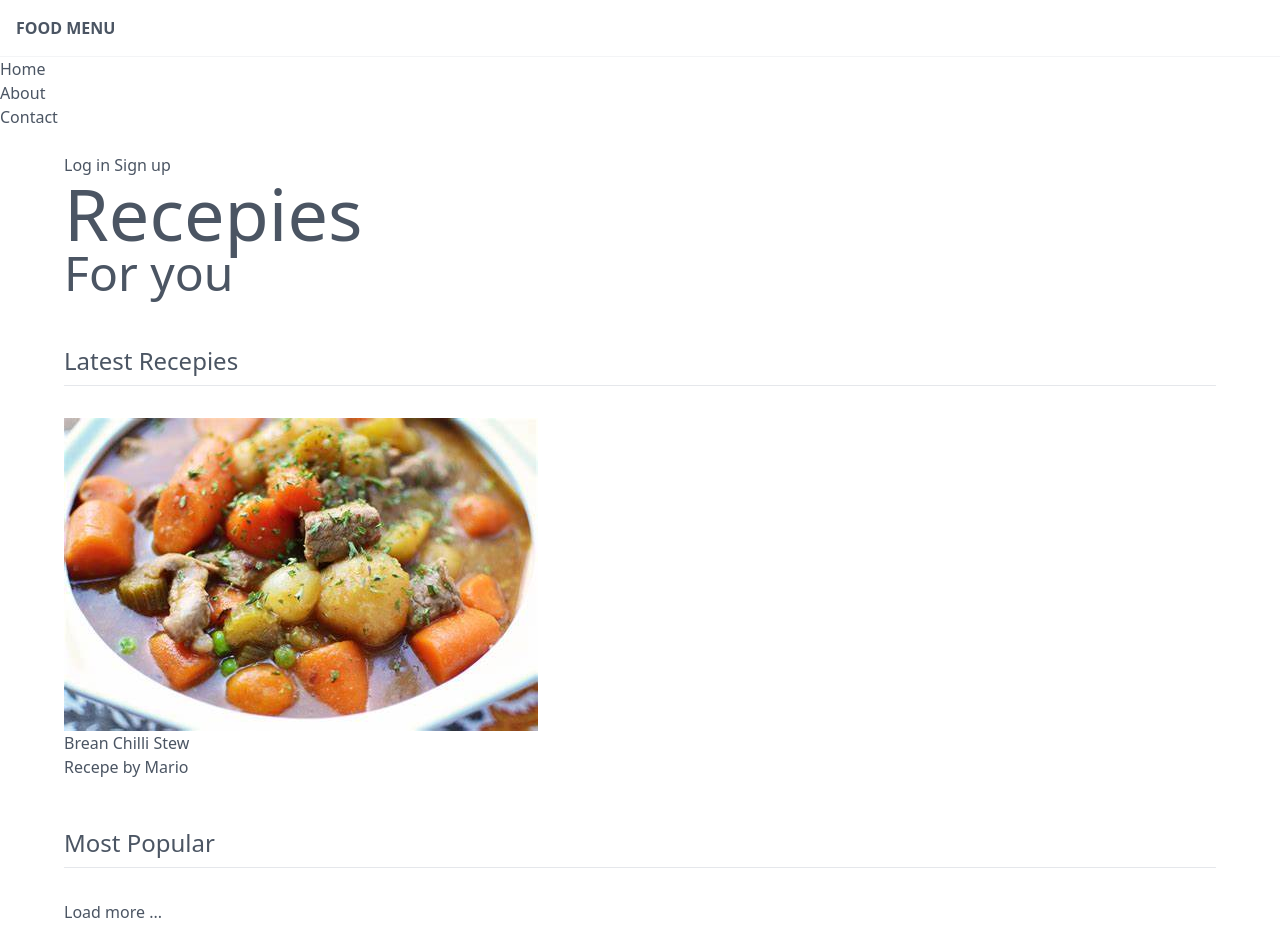
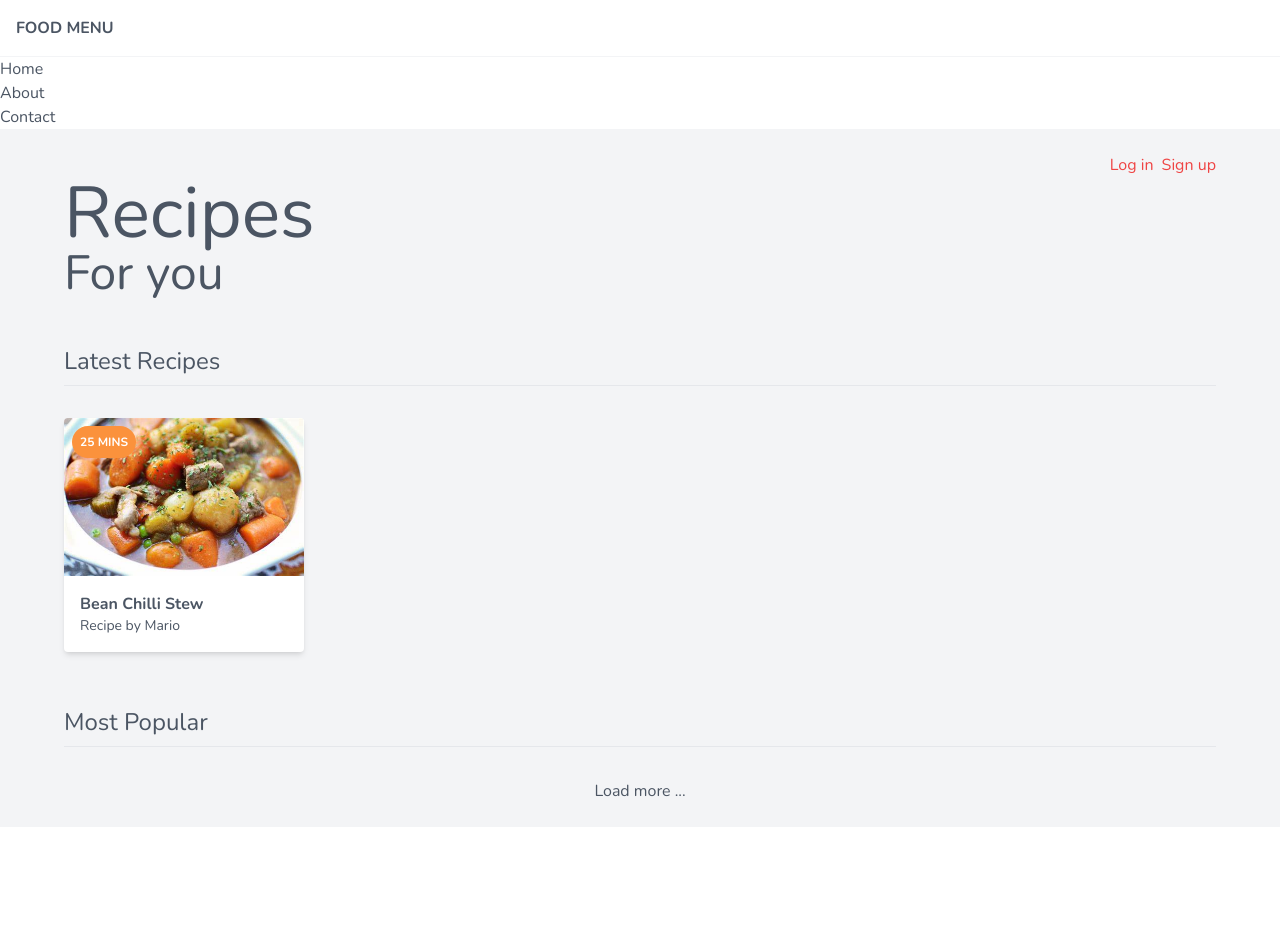
Before and after one commit to MouniaBelkheir/The-Menu, a website: page src/index.html in a window 1280 px wide. After the commit the page ends 827 px from the top, so only its background shows below. Drawn offline with nearby package versions, Linux system fonts and the light colour scheme.

Commit message:
First card styling done

```diff
--- a/src/index.html
+++ b/src/index.html
@@ -10,7 +10,7 @@
 			rel="stylesheet" />
 		<title>Food Menu</title>
 	</head>
-	<body class="text-gray-600">
+	<body class="text-gray-600 font-nunito">
 		<div>
 			<div>
 				<nav>
@@ -38,33 +38,52 @@
 					</ul>
 				</nav>
 			</div>
-			<main class="px-16 py-6">
-				<div>
-					<a href="#">Log in</a>
-					<a href="#">Sign up</a>
+			<main class="px-16 py-6 bg-gray-100">
+				<div class="flex justify-center md:justify-end">
+					<a
+						href="#"
+						class="text-red-500"
+						>Log in</a
+					>
+					<a
+						href="#"
+						class="text-red-500 ml-2"
+						>Sign up</a
+					>
 				</div>
 				<header>
-					<h2 class="text-7xl">Recepies</h2>
+					<h2 class="text-7xl">Recipes</h2>
 					<h3 class="text-5xl">For you</h3>
 				</header>
 				<div>
-					<h4 class="text-2xl mt-12 pb-2 border-b border-gray-200">Latest Recepies</h4>
-					<div class="mt-8">
+					<h4 class="text-2xl mt-12 pb-2 border-b border-gray-200">
+						Latest Recipes
+					</h4>
+					<div class="mt-8 size-60">
 						<!--cards go here-->
-						<div>
+						<div
+							class="bg-white rounded overflow-hidden shadow-md relative">
 							<img
 								src="/public/img/stew.jpeg"
 								alt="stew" />
-							<div><span>Brean Chilli Stew</span></div>
-							<div><span>Recepe by Mario</span></div>
+							<div class="m-4">
+								<span class="font-bold">Bean Chilli Stew</span>
+								<span class="block text-gray-00 text-sm">Recipe by Mario</span>
+							</div>
+							<div
+								class="bg-orange-400 text-white text-xs uppercase font-bold rounded-full p-2 absolute top-0 ml-2 mt-2">
+								<span>25 mins</span>
+							</div>
 						</div>
 					</div>
-					<h4 class="text-2xl mt-12 pb-2 border-b border-gray-200">Most Popular</h4>
+					<h4 class="text-2xl mt-12 pb-2 border-b border-gray-200">
+						Most Popular
+					</h4>
 					<div class="mt-8">
 						<!--cards go here-->
 					</div>
-					<div>
-						<div>Load more ...</div>
+					<div class="flex justify-center">
+						<div class="">Load more ...</div>
 					</div>
 				</div>
 			</main>
--- a/src/input.css
+++ b/src/input.css
@@ -1,3 +1,4 @@
+@import url('https://fonts.googleapis.com/css2?family=Nunito:ital,wght@0,200..1000;1,200..1000&display=swap');
 @tailwind base;
 @tailwind components;
 @tailwind utilities;
--- a/tailwind.config.js
+++ b/tailwind.config.js
@@ -3,6 +3,9 @@ module.exports = {
   content: ["./src/**/*.{html,js}"],
   theme: {
     extend: {},
+    fontFamily: {
+      'nunito': ['Nunito', 'sans-serif']
+    }
   },
   plugins: [],
 }
```
Also changed, not shown: src/output.css.
